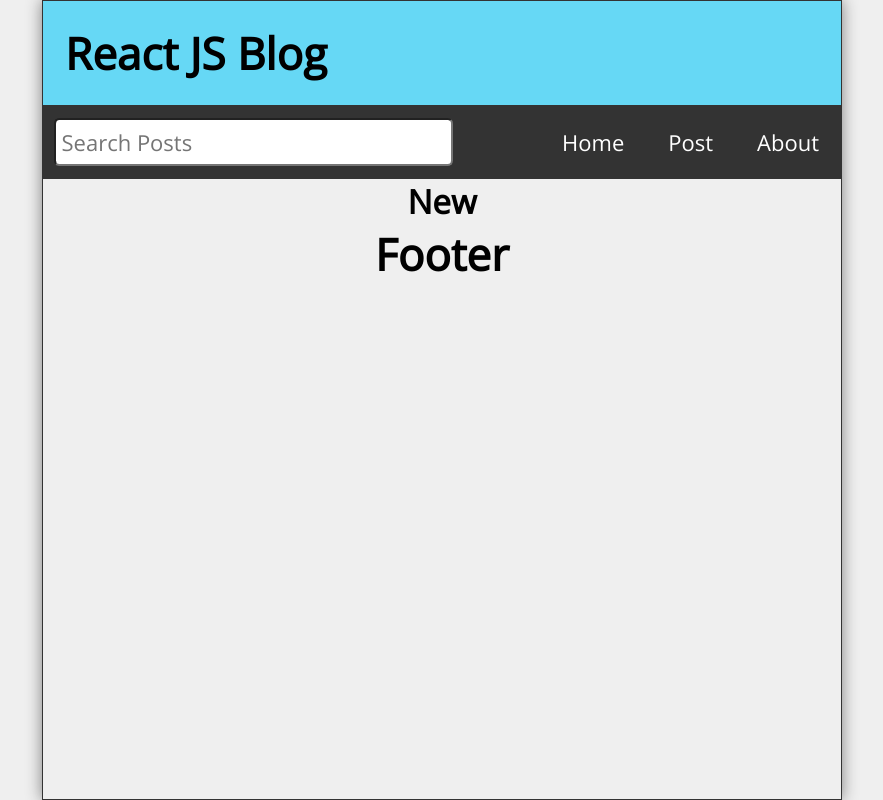
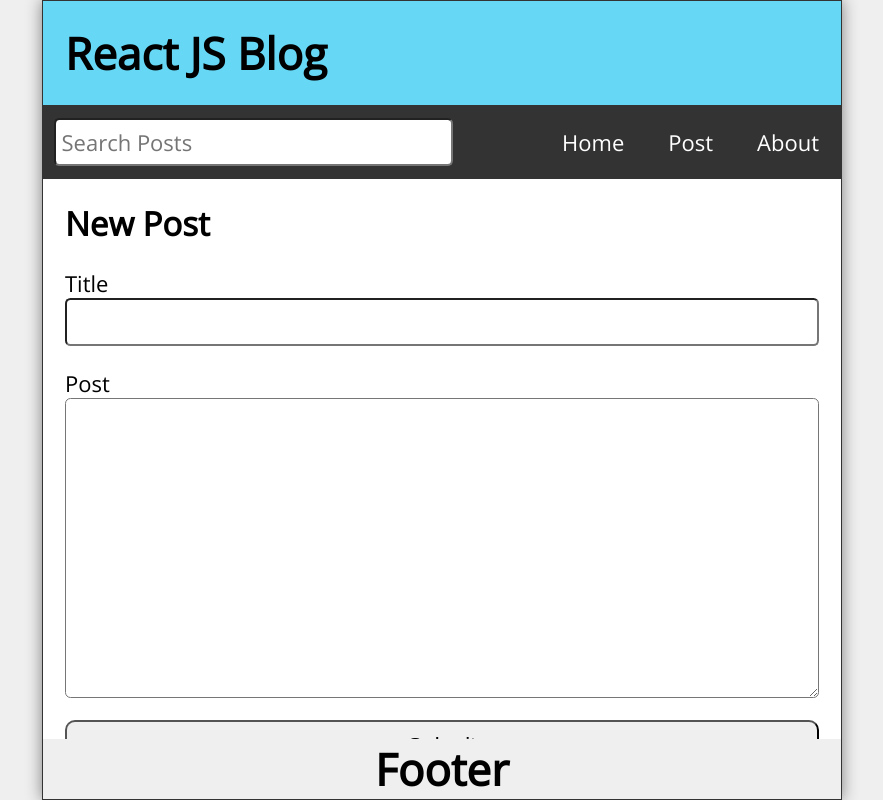
Before and after one commit to Ellsk/Blog-App, a React (Create React App) app: page /posts in a window 1280 px wide. Shown: the whole page, without its empty margins (198-1081 px from the left). Built offline with nearby package versions, Linux system fonts and the light colour scheme.

Commit message:
New Post Design Added

```diff
--- a/src/App.js
+++ b/src/App.js
@@ -13,6 +13,8 @@
 function App() {
   const [search, setSearch] = useState('')
   const [searchResult, setSearchResult] = useState([]);
+  const [postTitle, setPostTitle] = useState('');
+  const [postBody, setPostBody] = useState('');
   const history = useNavigate();
   const [posts, setPosts] = useState([
     {
@@ -41,6 +43,9 @@
     }
   ])
 
+  const handleSubmit = ()  => {
+
+  }
   const handleDelete = (id) => {
     const postsList = posts.filter(post=> post.id !== id);
     setPosts(postsList);
@@ -61,7 +66,12 @@
         />}/>
         <Route path="/posts" element={<NewPost
           posts={posts}
+          postTitle={postTitle}
+          postBody={postBody}
+          setPostTitle={setPostTitle}
+          setPostBody={setPostBody}
           setPosts={setPosts}
+          handleDelete={handleDelete}
         />}/>
         <Route path="/about" element={<About />}/>
         <Route path="/posts/:id" element={<PostPage
--- a/src/NewPost.js
+++ b/src/NewPost.js
@@ -1,9 +1,28 @@
 import React from 'react'
 
-const NewPost = () => {
+const NewPost = ({ postTitle ,setPostTitle, postBody, setPostBody, handleSubmit }) => {
   return (
-    <main>
-        <h2> New </h2>
+    <main className='NewPost'>
+        <h2> New Post </h2>
+        <form className='newPostForm' onSubmit={handleSubmit}>
+            <label htmlFor='postTitle'> Title </label>
+            <input
+              id='postTItle'
+              type='text'
+              required
+              value={postTitle}
+              onChange={(e)=> setPostTitle(e.target.value)}
+            />
+            <label htmlFor='postBody'> Post </label>
+            <textarea
+              id='postBody'
+              type='text'
+              required
+              value={postBody}
+              onChange={(e)=> setPostBody(e.target.value)}
+            />
+            <button type='submit'> Submit</button>
+       </form>
     </main>
   )
 }
```
